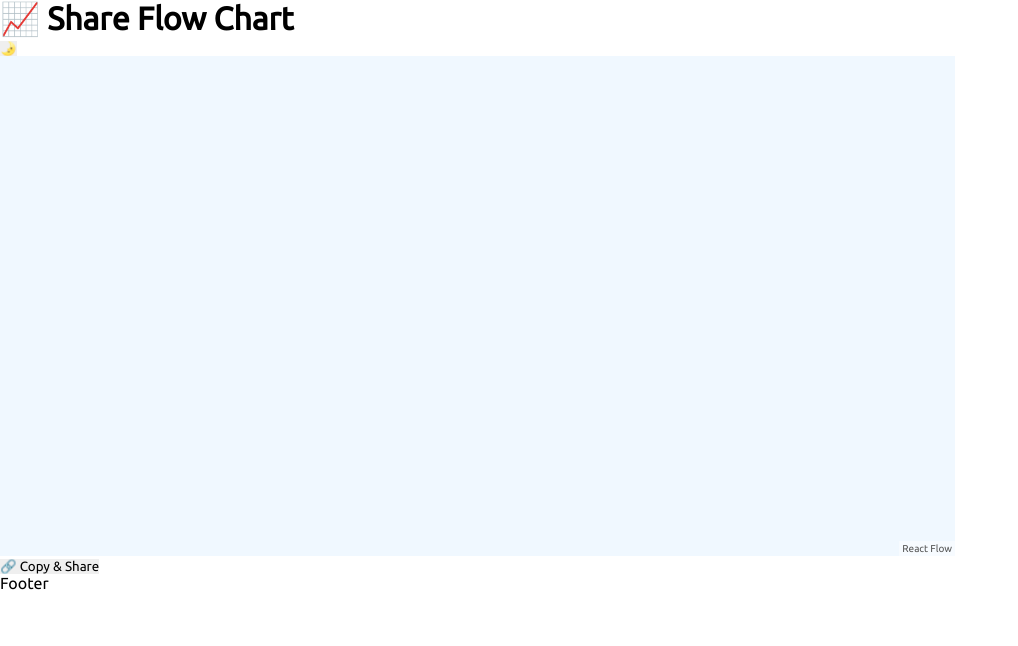
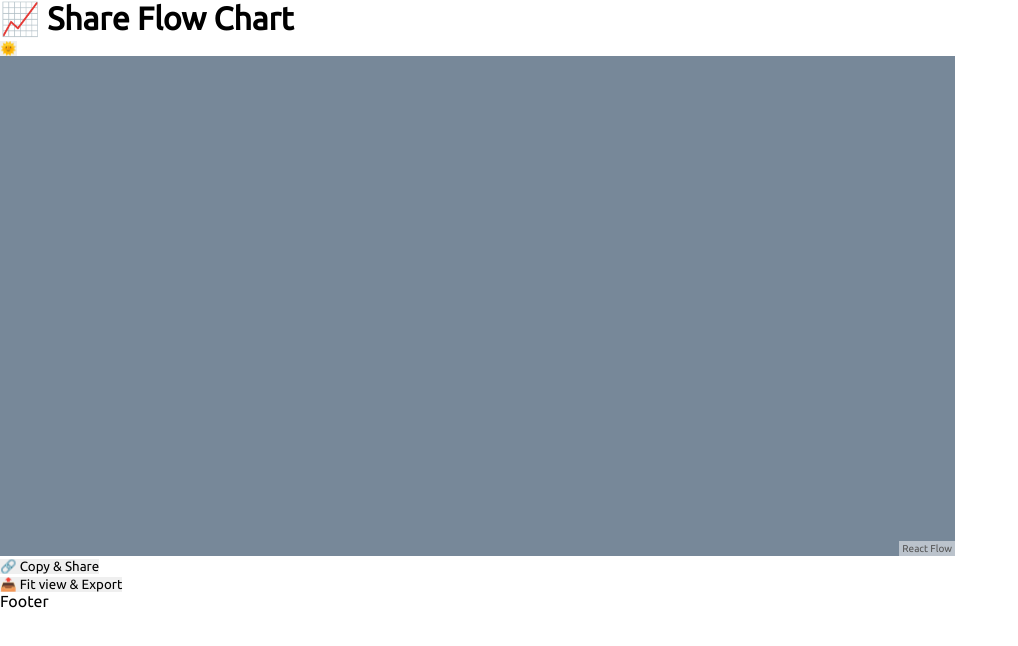
Before and after one commit to tachibanayu24/share-flow-chart, a Next.js app: page / in a window 1280 px wide. Shown: the top 646 px of the page, without its empty margins (0-1018 px from the left). Built offline with nearby package versions, Linux system fonts and the light colour scheme.

Commit message:
Switch mode

```diff
--- a/package.json
+++ b/package.json
@@ -8,6 +8,7 @@
     "lint": "next lint"
   },
   "dependencies": {
+    "html2canvas": "^1.4.0",
     "next": "12.0.8",
     "react": "17.0.2",
     "react-dom": "17.0.2",
--- a/src/components/Flow.tsx
+++ b/src/components/Flow.tsx
@@ -1,6 +1,6 @@
-import { CSSProperties, VFC } from "react";
+import { ComponentProps, CSSProperties, VFC } from "react";
 
-import ReactFlow from "react-flow-renderer";
+import { default as FlowOrigin } from "react-flow-renderer";
 
 const OGP_RATIO = 1.91;
 const elements = [
@@ -28,18 +28,21 @@ const elements = [
   { id: "e2-3", source: "2", target: "3" },
 ];
 
-type Props = { isDarkMode: boolean };
+type Props = { isDarkMode: boolean } & Pick<ComponentProps<typeof FlowOrigin>, "onLoad">;
 
-export const Flow: VFC<Props> = ({ isDarkMode }) => {
+export const Flow: VFC<Props> = ({ isDarkMode, onLoad }) => {
   return (
-    <div style={getStyle({ isDarkMode })}>
-      <ReactFlow elements={elements} />
+    <div style={getStyle(isDarkMode)}>
+      <FlowOrigin elements={elements} onLoad={onLoad} />
     </div>
   );
 };
 
-const getStyle = (isDarkMode: Pick<Props, "isDarkMode">): CSSProperties => ({
-  height: 500,
-  width: 500 * OGP_RATIO,
-  background: isDarkMode ? "lightslategray" : "red",
-});
+const getStyle = (isDarkMode: keyof Pick<Props, "isDarkMode">): CSSProperties => {
+  console.log(isDarkMode);
+  return {
+    height: 500,
+    width: 500 * OGP_RATIO,
+    background: isDarkMode ? "darkslategray" : "lightslategray",
+  };
+};
--- a/src/components/ModeSwitch.tsx
+++ b/src/components/ModeSwitch.tsx
@@ -4,7 +4,10 @@ type Props = { isDarkMode: boolean; onToggle: () => void };
 
 export const ModeSwitch: VFC<Props> = ({ isDarkMode, onToggle }) => {
   return (
-    <button className="flex justify-center items-center w-10 h-10 font-bold bg-black/20 hover:bg-black/40 dark:bg-white/20 dark:hover:bg-white/40 rounded-md shadow">
+    <button
+      className="flex justify-center items-center w-10 h-10 font-bold bg-black/20 hover:bg-black/40 dark:bg-white/20 dark:hover:bg-white/40 rounded-md shadow"
+      onClick={onToggle}
+    >
       <p className="z-10 text-3xl">{isDarkMode ? "🌛" : "🌞"}</p>
     </button>
   );
--- /dev/null
+++ b/src/hooks/useLocalStorage.ts
@@ -0,0 +1,27 @@
+import { useState } from "react";
+
+export const useLocalStorage = <T>(key: string, defaultValue?: T) => {
+  const [storedValue, setStoredValue] = useState(() => {
+    try {
+      const value = window.localStorage.getItem(key);
+
+      if (value) {
+        return JSON.parse(value);
+      } else {
+        window.localStorage.setItem(key, JSON.stringify(defaultValue));
+        return defaultValue;
+      }
+    } catch (err) {
+      return defaultValue;
+    }
+  });
+
+  const setValue = <T>(newValue: T) => {
+    try {
+      window.localStorage.setItem(key, JSON.stringify(newValue));
+    } catch (err) {}
+    setStoredValue(newValue);
+  };
+
+  return { storedValue, setValue };
+};
--- a/src/pages/_app.tsx
+++ b/src/pages/_app.tsx
@@ -1,6 +1,5 @@
 import "tailwindcss/tailwind.css";
 import "@/styles/global.css";
-import "@/styles/flow.css";
 
 import type { AppProps } from "next/app";
 
--- a/src/pages/index.tsx
+++ b/src/pages/index.tsx
@@ -1,15 +1,50 @@
+import html2canvas from "html2canvas";
 import type { NextPage } from "next";
 import Head from "next/head";
 import Image from "next/image";
-
+import { useState } from "react";
+import { OnLoadParams } from "react-flow-renderer";
 import { Flow } from "@/components/Flow";
 import { ModeSwitch } from "@/components/ModeSwitch";
 import { useClipboard } from "@/hooks/useClipboard";
+import { useLocalStorage } from "@/hooks/useLocalStorage";
 
 const Home: NextPage = () => {
   const { handleCopy, hasCopied } = useClipboard();
+  const { storedValue: isDarkMode, setValue: setIsDarkMode } = useLocalStorage("isDarkMode", false);
+  const { storedValue: flowImage, setValue: setFlowImage } = useLocalStorage("flowImage");
+
+  const [flowInstance, setFlowInstance] = useState<OnLoadParams>();
+
+  const handleLoad = (flowInstance: OnLoadParams) => {
+    console.log("flow loaded:", flowInstance);
+    setFlowInstance(flowInstance);
+
+    if (flowInstance) flowInstance.fitView();
+  };
+
+  const handleDownload = () => {
+    if (flowInstance) flowInstance.fitView();
+
+    html2canvas(document.querySelector(".react-flow")!).then((canvas) => {
+      const targetImgUri = canvas.toDataURL("img/png");
+      const downloadLink = document.createElement("a");
+
+      downloadLink.href = targetImgUri;
+      downloadLink.download = "flow-chart.png";
+      document.body.appendChild(downloadLink); // for firefox
+      downloadLink.click();
+      document.body.removeChild(downloadLink); // for firefox
+    });
+  };
+
+  const handleClickSwitch = () => {
+    console.log("fired");
+    setIsDarkMode(!isDarkMode);
+  };
+
   return (
-    <div className="dark">
+    <div className={isDarkMode ? "dark" : undefined}>
       <div className="flex flex-col min-h-screen antialiased hover:subpixel-antialiased text-gray-800 dark:text-gray-200 bg-gray-100 dark:bg-gray-800">
         <Head>
           <title>📈 Share Flow Chart</title>
@@ -26,25 +61,34 @@ const Home: NextPage = () => {
           <div className="flex relative justify-center items-center p-4 h-20">
             <h1 className="m-0 text-4xl font-bold text-center">📈 Share Flow Chart</h1>
             <div className="absolute right-8">
-              <ModeSwitch isDarkMode onToggle={console.log} />
+              <ModeSwitch isDarkMode={isDarkMode} onToggle={handleClickSwitch} />
             </div>
           </div>
         </header>
 
         <main className="grow">
           <div className="flex flex-col items-center pt-8">
-            <Flow isDarkMode />
+            <Flow isDarkMode={isDarkMode} onLoad={handleLoad} />
 
-            <div className="mt-10">
+            <div className="flex gap-10 items-start mt-10">
+              <div>
+                <button
+                  className="py-1 px-3 font-bold bg-black/20 hover:bg-black/40 dark:bg-white/20 dark:hover:bg-white/40 rounded-md shadow"
+                  onClick={() => handleCopy(location.href)}
+                >
+                  🔗 Copy & Share
+                </button>
+                {hasCopied && (
+                  <p className="p-1 text-sm text-center text-green-400 animate-fade">Copied!</p>
+                )}
+              </div>
+
               <button
-                className="py-1 px-2 font-bold bg-black/20 hover:bg-black/40 dark:bg-white/20 dark:hover:bg-white/40 rounded-md shadow"
-                onClick={() => handleCopy(location.href)}
+                className="py-1 px-3 font-bold bg-black/20 hover:bg-black/40 dark:bg-white/20 dark:hover:bg-white/40 rounded-md shadow"
+                onClick={() => handleDownload()}
               >
-                🔗 Copy & Share
+                📤 Fit view & Export
               </button>
-              {hasCopied && (
-                <p className="p-1 text-sm text-center text-green-400 animate-fade">Copied!</p>
-              )}
             </div>
           </div>
         </main>
--- a/src/styles/flow.css
+++ /dev/null
@@ -1,3 +0,0 @@
-.react-flow {
-  background: aliceblue;
-}
```
Also changed, not shown: 1 other file (tests, documents, lock files or other folders).
